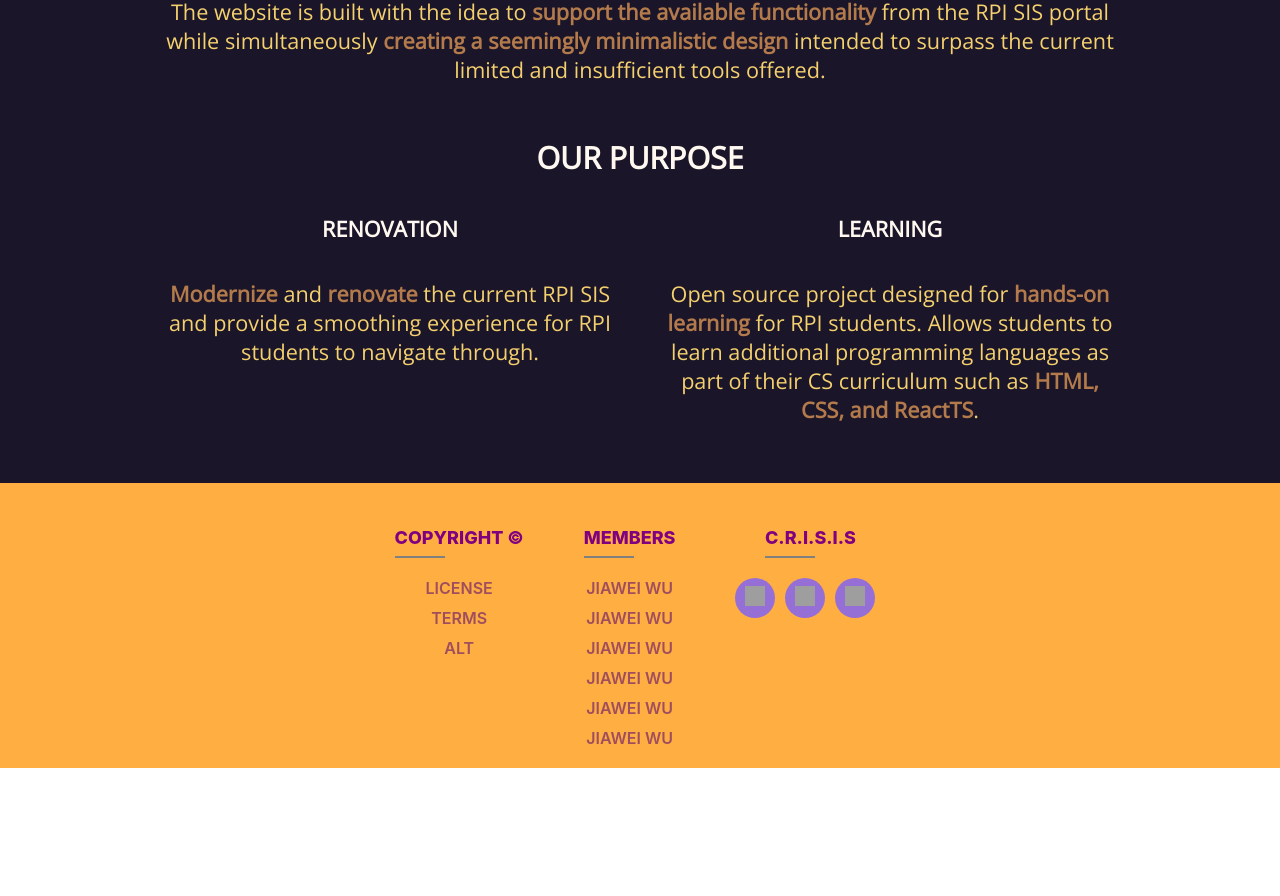
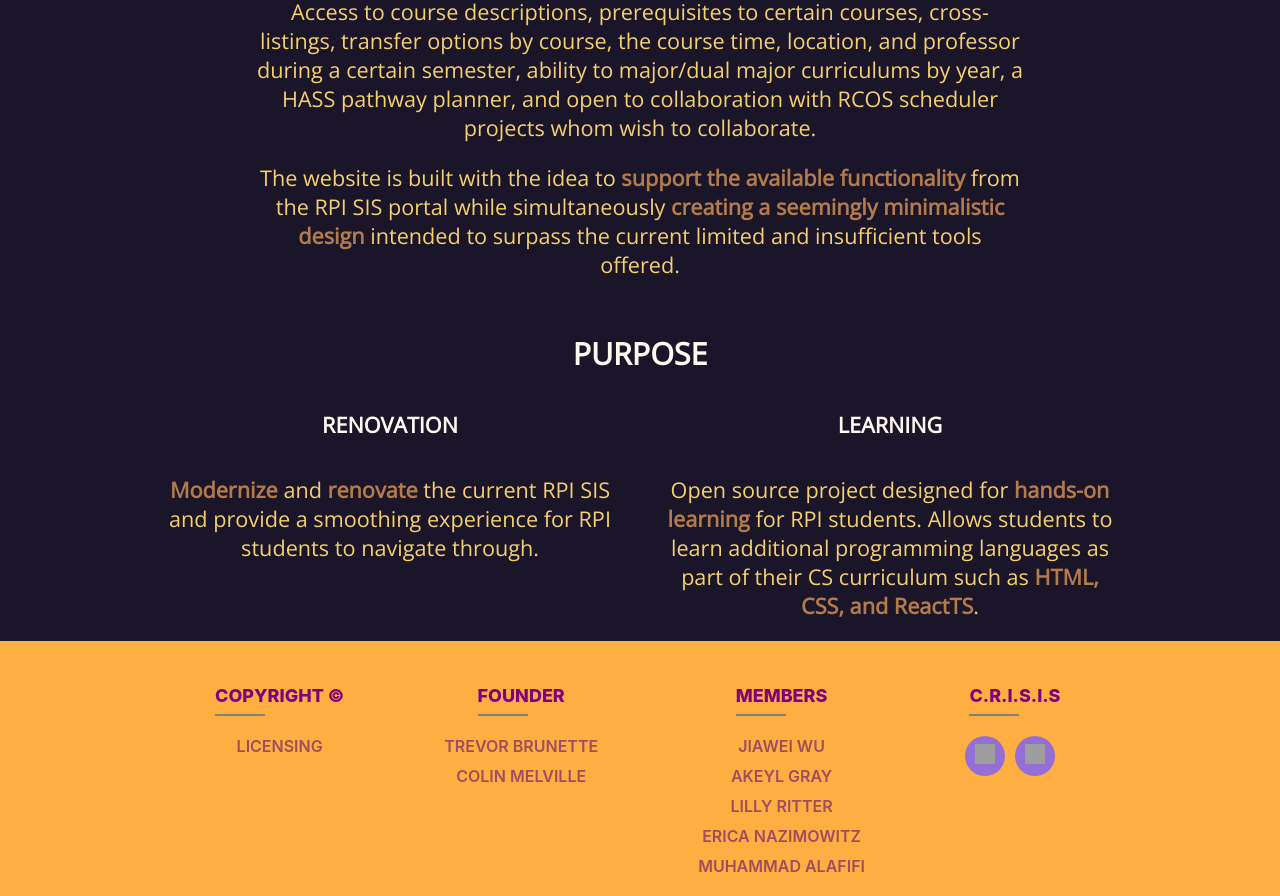
Before and after one commit to rpi-crisis/crisis, a React (Create React App) app: page /about in a window 1280 px wide. Shown: the part 317-1213 px from the top of the page. Before the commit the page ends 1085 px from the top, so only its background shows below. Built offline with nearby package versions, Linux system fonts and the light colour scheme; no server answers; grey boxes are pictures that could not be loaded.

Commit message:
finished formatting and added hyperlinks for footer, missing some minor formatting for push

```diff
--- a/src/pages/about/about.css
+++ b/src/pages/about/about.css
@@ -9,10 +9,18 @@
   align-items: center;
   font-size: calc(10px + 2vmin);
   color: var(--header-color);
+  overflow-x: hidden;
 }
 
 .about-text{
-  max-width: 960px;
+  color: var(--text-color);
+  font-family: 'Open Sans', sans-serif;
+  font-size: smaller;
+  margin-left: 20%;
+  margin-right: 20%;
+}
+
+.about-text2{
   color: var(--text-color);
   font-family: 'Open Sans', sans-serif;
   font-size: smaller;
@@ -55,9 +63,10 @@
   background-color: rgba(255, 174, 66);
   justify-content: space-around;
   margin: 0px;
-  padding: 0px;
+  padding-left: 5%;
   box-sizing: border-box;
   padding: 20px 0px 20px;
+  overflow-x: hidden;
 }
 
 .footer-row{
@@ -66,9 +75,7 @@
 }
 
 .footer-col{
-  min-width: max-content;
-  max-width: 960px;
-  padding: 0 30px;
+  padding: 0 50px;
 }
 
 .footer-col h4{
@@ -112,7 +119,6 @@
 
 .footer-col ul li a:hover{
   color: #966fd6;
-  padding-left: 10px;
 }
 
 .footer-col .social-links a{
@@ -132,6 +138,5 @@
 }
 
 .footer-container{
-  max-width: 960px;
   margin: auto;
 }
--- a/src/pages/about/about.tsx
+++ b/src/pages/about/about.tsx
@@ -4,7 +4,6 @@ import NavBar from "../../components/navbar/navbar";
 import Pages from "../pageList";
 import discord from "../about/images/discord-logo.png";
 import github from "../about/images/github-logo.png";
-import youtube from "../about/images/youtube-logo.png";
 
 const AboutPage: FC = () => {
 
@@ -23,7 +22,14 @@ const AboutPage: FC = () => {
         </div>
 
         <div>
-          <h3 className="sub-header">OUR GOAL</h3>
+          <h3 className="sub-header">UTILIZATION</h3>
+          <p className="about-text">
+            Access to course descriptions, prerequisites to certain
+            courses, cross-listings, transfer options by course, the course
+            time, location, and professor during a certain semester, ability
+            to major/dual major curriculums by year, a HASS pathway planner, and
+            open to collaboration with RCOS scheduler projects whom wish to collaborate.
+          </p>
           <p className="about-text">
             The website is built with the idea to
             <strong className="bolder-color"> support the available functionality </strong>
@@ -34,11 +40,11 @@ const AboutPage: FC = () => {
         </div>
 
         <div>
-          <h3 className="sub-header">OUR PURPOSE</h3>
+          <h3 className="sub-header">PURPOSE</h3>
           <div className="boxes">
             <div className="box">
               <h5 className="little-header">RENOVATION</h5>
-              <p className="about-text">
+              <p className="about-text2">
                 <strong className="bolder-color">Modernize</strong> and
                 <strong className="bolder-color"> renovate </strong> the current RPI SIS
                 and provide a smoothing experience for RPI students to navigate through.
@@ -47,7 +53,7 @@ const AboutPage: FC = () => {
 
             <div className="box">
               <h5 className="little-header">LEARNING</h5>
-              <p className="about-text">
+              <p className="about-text2">
                 Open source project designed for<strong className="bolder-color"> hands-on learning </strong>
                 for RPI students. Allows students to learn additional programming languages as part
                 of their CS curriculum such as <strong className="bolder-color"> HTML, CSS, and ReactTS</strong>.
@@ -65,30 +71,34 @@ const AboutPage: FC = () => {
             <div className="footer-col">
               <h4>COPYRIGHT ©</h4>
               <ul>
-                <li> <a href="#">LICENSE</a> </li>
-                <li> <a href="#">TERMS</a> </li>
-                <li> <a href="#">ALT</a> </li>
+                <li> <a href="https://github.com/rpi-crisis/crisis/blob/main/LICENSE" target="_blank" rel="noreferrer noopener">LICENSING</a> </li>
+              </ul>
+            </div>
+
+            <div className="footer-col">
+              <h4>FOUNDER</h4>
+              <ul>
+                <li> <a href="https://github.com/TrevorBrunette" target="_blank" rel="noreferrer noopener">TREVOR BRUNETTE</a> </li>
+                <li> <a href="https://github.com/cxider" target="_blank" rel="noreferrer noopener">COLIN MELVILLE</a> </li>
               </ul>
             </div>
 
             <div className="footer-col">
               <h4>MEMBERS</h4>
               <ul>
-                <li> <a href="#">JIAWEI WU</a> </li>
-                <li> <a href="#">JIAWEI WU</a> </li>
-                <li> <a href="#">JIAWEI WU</a> </li>
-                <li> <a href="#">JIAWEI WU</a> </li>
-                <li> <a href="#">JIAWEI WU</a> </li>
-                <li> <a href="#">JIAWEI WU</a> </li>
+                <li> <a href="https://github.com/Ardennt" target="_blank" rel="noreferrer noopener">JIAWEI WU</a> </li>
+                <li> <a href="https://github.com/graya4" target="_blank" rel="noreferrer noopener">AKEYL GRAY</a> </li>
+                <li> <a href="https://github.com/lilyritt" target="_blank" rel="noreferrer noopener">LILLY RITTER</a> </li>
+                <li> <a href="https://github.com/nazime1" target="_blank" rel="noreferrer noopener">ERICA NAZIMOWITZ</a> </li>
+                <li> <a href="https://github.com/Al3afifi" target="_blank" rel="noreferrer noopener">MUHAMMAD ALAFIFI</a> </li>
               </ul>
             </div>
 
             <div className="footer-col">
               <h4>C.R.I.S.I.S</h4>
               <div className="social-links">
-                <a href="#"><img src={discord} height={20} width={20}></img></a>
-                <a href="#"><img src={github} height={20} width={20}></img></a>
-                <a href="#"><img src={youtube} height={20} width={20}></img></a>
+                <a href="https://discord.gg/7V2qHY9zP7" target="_blank" rel="noreferrer noopener"><img src={discord} height={20} width={20}></img></a>
+                <a href="https://github.com/rpi-crisis/crisis" target="_blank" rel="noreferrer noopener"><img src={github} height={20} width={20}></img></a>
               </div>
             </div>
 
```
